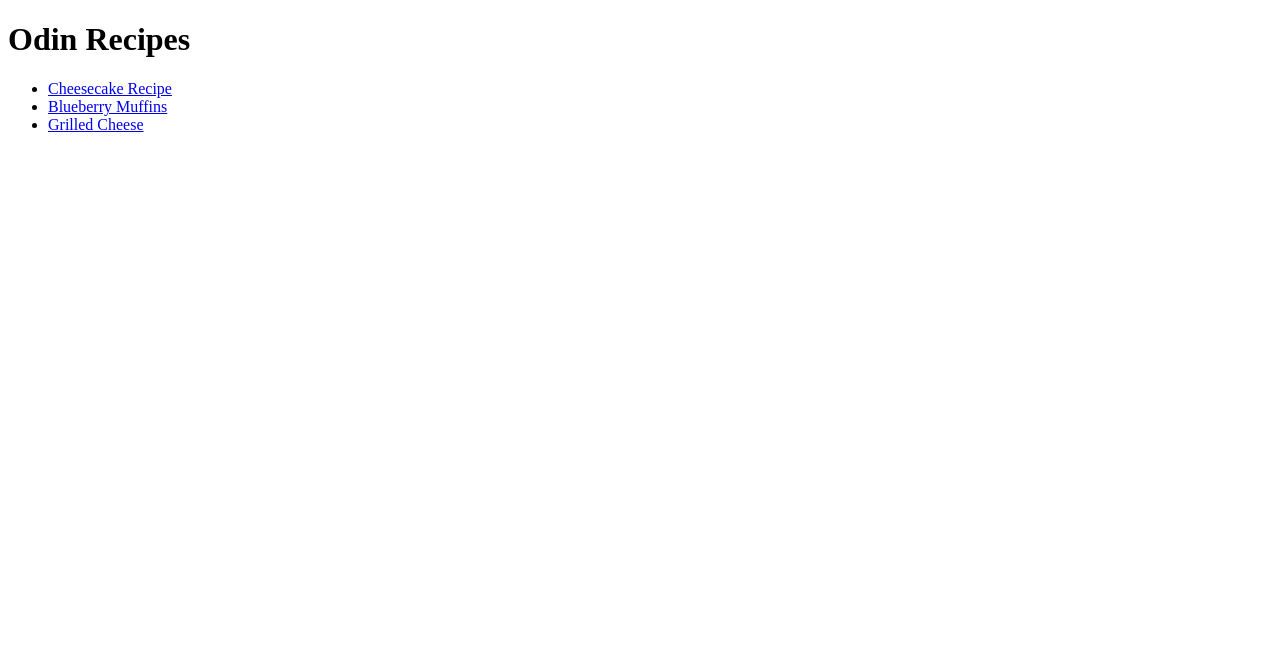
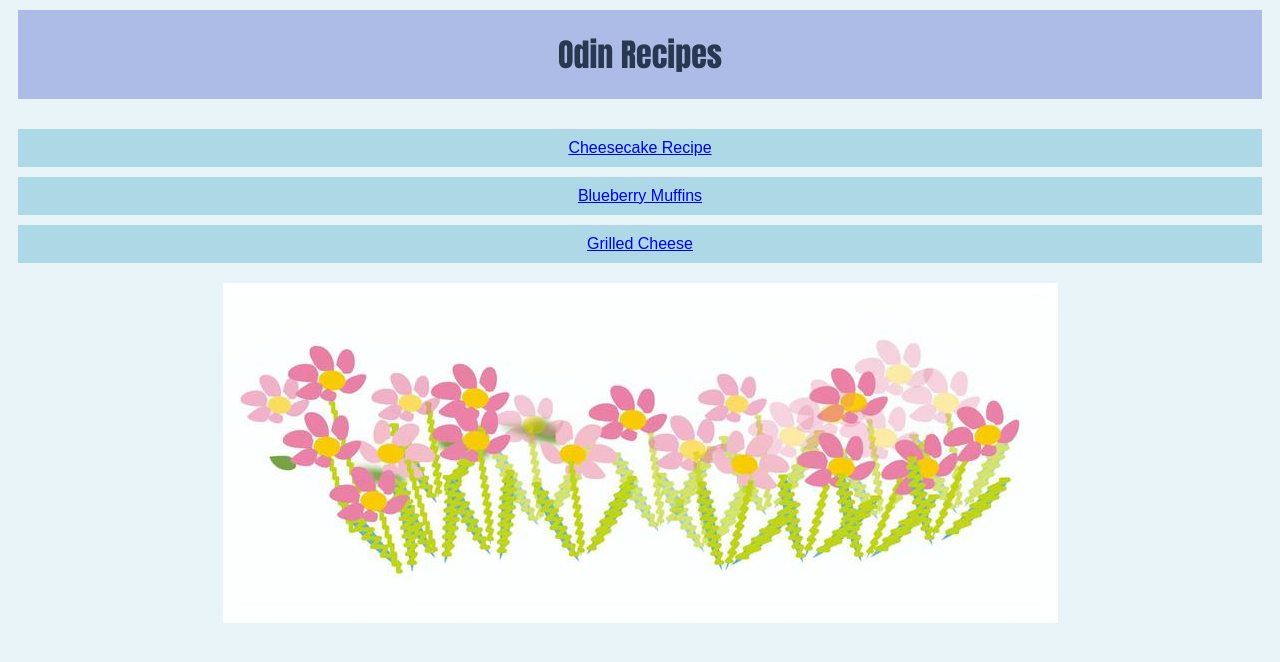
Before and after one commit to SBry17/odin-recipes, a plain HTML site: page index.html in a window 1280 px wide. Drawn offline with Linux system fonts and the light colour scheme.

Commit message:
Update CSS

```diff
--- a/index.html
+++ b/index.html
@@ -2,16 +2,21 @@
 <html lang="en">
     <head>
         <meta charset="utf-8">
+        <meta http-equiv="X-UA-Compatible" content="IE=edge">
+        <meta name="viewport" content="width=device-width, initial-scale=1.0">
         <title>Odin Recipes</title>
+        <link rel="stylesheet" type="text/css" href="style.css"/>
+
     </head>
     <body>
-        <h1>Odin Recipes</h1>
 
-        <ul>
-            <li> <a href="recipes/cheesecake.html">Cheesecake Recipe</a></li>
-            <li> <a href="recipes/blueberrymuffins.html">Blueberry Muffins</a></li>
-            <li> <a href="recipes/grilledcheese.html">Grilled Cheese</a></li>
-        </ul>
+        <h1 class="title">Odin Recipes</h1>
+        <div class="card">
+            <div class="link"> <a href="recipes/cheesecake.html">Cheesecake Recipe</a></div>
+            <div class="link"> <a href="recipes/blueberrymuffins.html">Blueberry Muffins</a></div>
+            <div class="link"> <a href="recipes/grilledcheese.html">Grilled Cheese</a></div>
+        </div>
+        <img class="flower" src="recipes/images/flowers.jpeg" alt="simply drawn flowers">
 
     </body>
 </html>
--- a/style.css
+++ b/style.css
@@ -0,0 +1,30 @@
+/* style.css */
+
+body {
+    background: #e8f4f8;
+}
+
+.flower {
+    display: block;
+    margin: 0 auto;
+}
+.title {
+    font-family: Impact, Haettenschweiler, 'Arial Narrow Bold', sans-serif;
+    color: #2a3750;
+    background-color: #adbce6;
+    text-align: center;
+    margin: 10px;
+    padding: 20px;
+}
+
+.card {
+    margin: 0 auto;
+    padding: 10px;
+    text-align: center;
+}
+.link {
+    font-family: Arial, Helvetica, sans-serif;
+    padding: 10px 0px;
+    background-color: #add8e6;
+    margin: 10px auto;
+}
```
Also changed, not shown: recipes/grilledcheese.html (+1 -1 lines), recipes/images/cheesecake3.jpg (deleted), recipes/images/flowers.jpeg (added), recipes/images/hanging-vines-with-pink-flowers-garland-illustration-simple-minimal-floral-botanical-design-elements-for-spring-vector.jpg (added).
